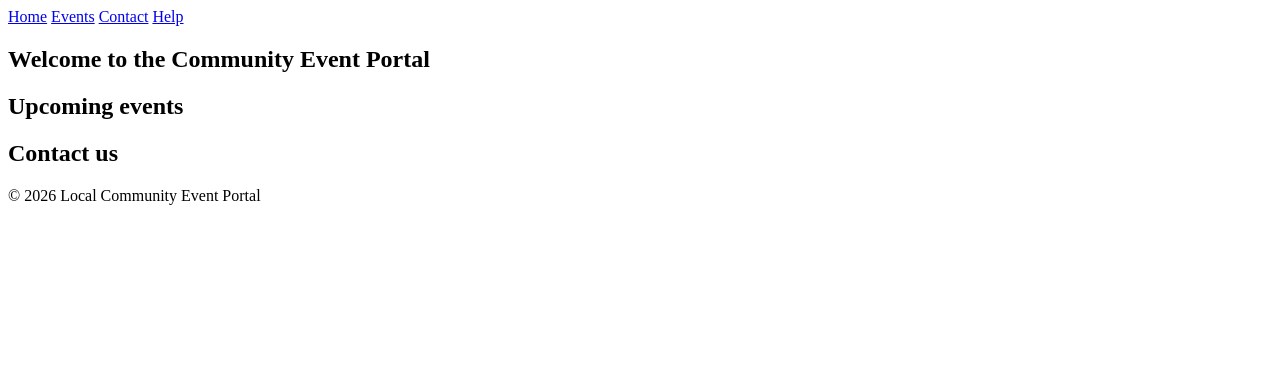
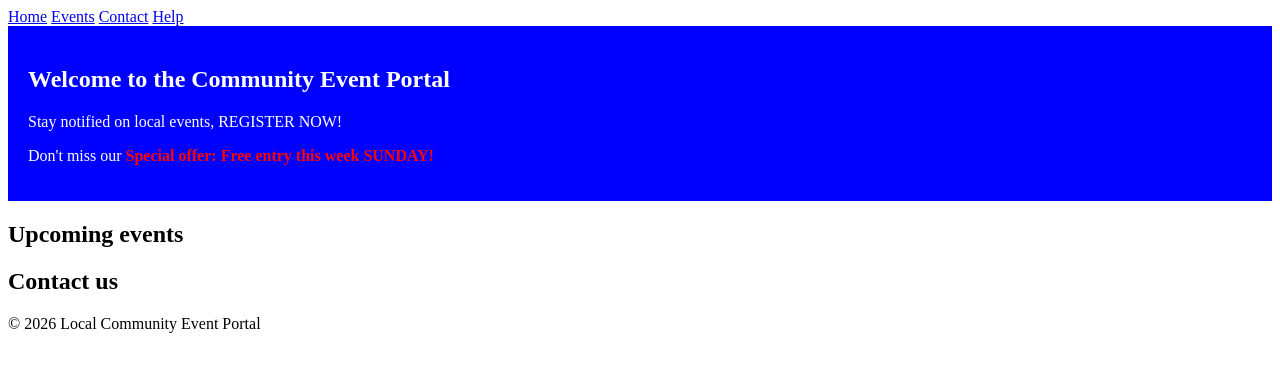
Before and after one commit to Mithra-J/CTS-practice, a plain HTML site: page module1-html5/index.html in a window 1280 px wide. Drawn offline with Linux system fonts and the light colour scheme.

Commit message:
feat: module1-html5 ex3 - welcome banner with id, class and inline styles

```diff
--- a/module1-html5/index.html
+++ b/module1-html5/index.html
@@ -4,6 +4,17 @@
         <meta charset="UTF-8">
         <meta name="viewport" content="width=device-width,initial-scale=1">
         <title>Local Community Event Portal</title>
+        <style>
+            #welcomebanner {
+                background-color: blue;
+                color: white;
+                padding: 20px;
+            }
+            .highlight{
+                font-weight: bold;
+                font-size: 18px;
+            }
+        </style>
     </head>
     <body>
         <!--navigation-->
@@ -17,7 +28,12 @@
         <!--Main-->
         <main>
          <section id="home">
-            <h1>Welcome to the Community Event Portal</h1>
+            <div id="welcomebanner">
+                <h1>Welcome to the Community Event Portal</h1>
+                <p>Stay notified on local events, REGISTER NOW!</p>
+                <p>Don't miss our <span style="color:red;font-weight:bold" >Special offer: Free entry this week SUNDAY!</span></p>
+            </div>
+
         </section>
         <section id="events">
             <h2>Upcoming events</h2>
```
